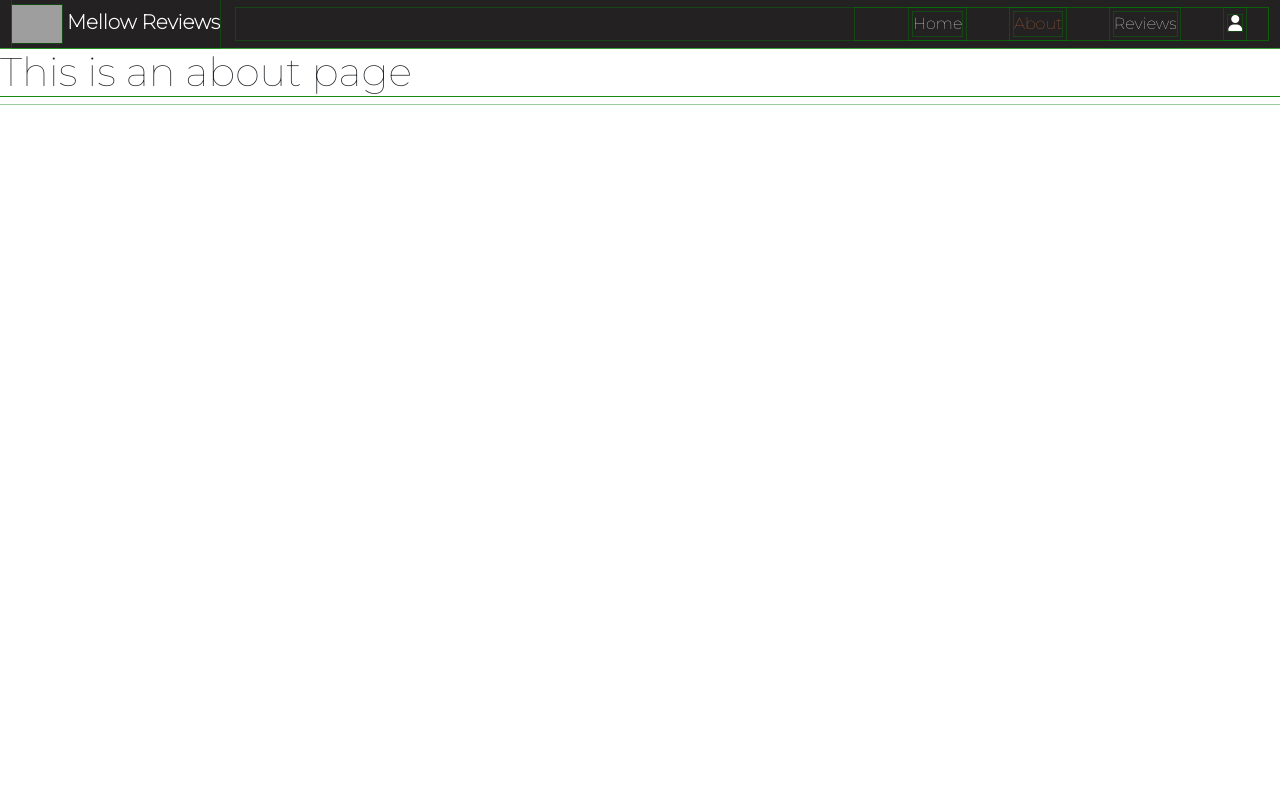
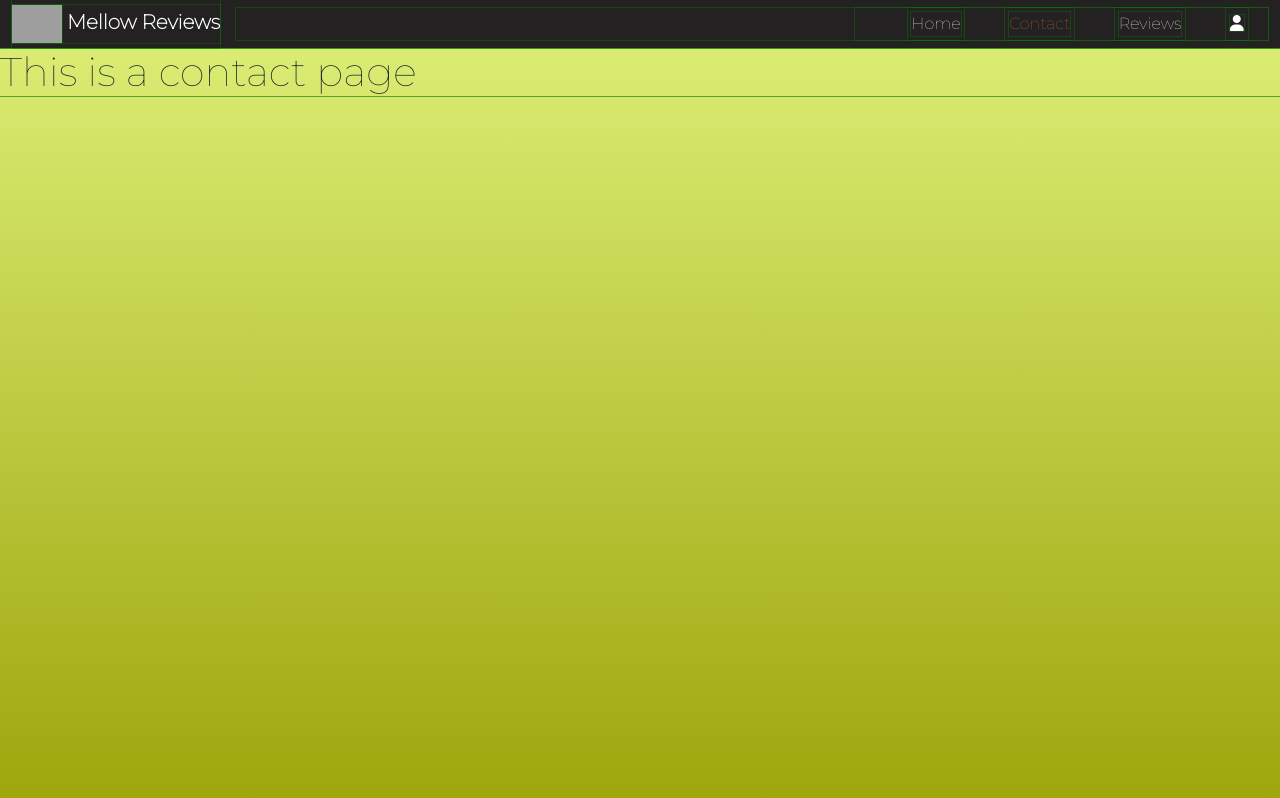
Before and after one commit to JesseSpence/CapstoneFrontend, a Vue app: page /about in a window 1280 px wide. Shown: the top 798 px of the page. Built offline with nearby package versions, Linux system fonts and the light colour scheme; grey boxes are pictures that could not be loaded.

Commit message:
login functionality

```diff
--- a/public/index.html
+++ b/public/index.html
@@ -4,7 +4,7 @@
     <meta charset="utf-8">
     <meta http-equiv="X-UA-Compatible" content="IE=edge">
     <meta name="viewport" content="width=device-width,initial-scale=1.0">
-    <link rel="icon" href="<%= BASE_URL %>favicon.ico">
+    <link rel="icon" href="<%= BASE_URL %>pngwing.com.png">
     <link href="https://cdn.jsdelivr.net/npm/bootstrap@5.2.0/dist/css/bootstrap.min.css" rel="stylesheet" integrity="sha384-gH2yIJqKdNHPEq0n4Mqa/HGKIhSkIHeL5AyhkYV8i59U5AR6csBvApHHNl/vI1Bx" crossorigin="anonymous">
     <script src="https://kit.fontawesome.com/f84eacdb8e.js" crossorigin="anonymous"></script>
     <title><%= htmlWebpackPlugin.options.title %></title>
--- a/src/components/Login.vue
+++ b/src/components/Login.vue
@@ -5,8 +5,10 @@
       <div class="inputgroup">
         <input
           type="email"
+          name="email"
           aria-label="Email"
           placeholder="email"
+          autocomplete="on"
           class="formcontrol"
           v-model="email"
           required
@@ -14,6 +16,8 @@
 
         <input
           type="password"
+          autocomplete="on"
+          name="password"
           placeholder="password"
           aria-label="Password"
           class="formcontrol"
@@ -25,11 +29,12 @@
       {{ password }}
       <div class="buttons">
         <button type="submit">Login</button>
-        <div v-if="token">
+        <!-- <div v-if="token">
           <button @click="Verify">Browse</button>
-        </div>
+        </div> -->
+
+        <div v-if="user">Hello {{ user.username }}</div>
         <div v-else>checking ..</div>
-        <div v-if="user">Hello {{ user.username }}</div>
       </div>
     </form>
   </div>
@@ -52,17 +57,30 @@ export default {
     };
   },
   methods: {
-    Login() {
-      this.$store.dispatch("Login", {
-        email: this.email,
-        password: this.password,
-      });
+    async Login() {
+      if (!this.$store.state.token) {
+        await this.$store.dispatch("Login", {
+          email: this.email,
+          password: this.password,
+        });
+        this.$store.dispatch("Verify", this.token);
+        setTimeout(this.$router.push("/User"), 2000);
+        let sidebar = document.querySelector("#sidebar");
+        let container = document.querySelector(".my-container");
+        sidebar.classList.toggle("active-nav");
+        container.classList.toggle("active-cont");
+      } else {
+        console.log("how have you done this");
+      }
     },
-    Verify() {
-      this.$store.dispatch("Verify", this.token);
-    },
+    // Verify() {
+    //   setTimeout(this.$store.dispatch("Verify", this.token), 5000);
+    // },
+
     Logout() {
       this.$store.commit("Logout");
+      console.log("goodbye, see you later");
+      this.$router.push("/");
     },
   },
 };
@@ -85,7 +103,7 @@ input.formcontrol {
   border-radius: 20px;
   background: rgba(48, 44, 44, 0.381);
   width: 180px;
-  color: rgb(167, 32, 32);
+  color: rgb(224, 221, 221);
   margin: 5% auto;
   padding: 2% 0 2% 5%;
 }
--- a/src/components/Navbar.vue
+++ b/src/components/Navbar.vue
@@ -9,8 +9,8 @@
     <nav class="navbar navbar-expand-lg">
       <div class="container-fluid">
         <a class="navbar-brand" href="#"
-          ><img width="50" src="https://i.ibb.co/nfvy8n7/pngwing-com.png" />
-          Mellow Reviews</a
+          ><router-link class="nav-link active" to="/"><img width="50" src="https://i.ibb.co/nfvy8n7/pngwing-com.png" />
+          Mellow Reviews</router-link></a
         >
         <button
           class="toggler"
@@ -29,13 +29,24 @@
               <router-link class="nav-link active" to="/">Home</router-link>
             </li>
             <li class="nav-item">
-              <router-link class="nav-link" to="/about">About</router-link>
+              <router-link class="nav-link" to="/about">Contact</router-link>
             </li>
+
             <li class="nav-item">
               <router-link class="nav-link" to="/Posts">Reviews</router-link>
             </li>
-
-            <li class="nav-item" id="menu-bn" @click="accountToggle()">
+            <li v-if="user" class="nav-item">
+              <router-link class="nav-link" to="/User"><i class="fa-solid fa-user"></i></router-link>
+            </li>
+            <li
+            class=" nav-item"
+          type="button"
+          data-bs-toggle="collapse"
+          data-bs-target="#navbarContent"
+          aria-controls="navbarContent"
+          aria-expanded="false"
+          aria-label="Toggle navigation"
+            v-else  id="menu-bn" @click="accountToggle()">
               <i class="fa-solid fa-user"></i>
             </li>
           </ul>
@@ -51,6 +62,11 @@ export default {
   components: {
     Login,
     Register,
+  },
+  computed: {
+   user() {
+      return this.$store.state.user;
+    },
   },
   methods: {
     accountToggle() {
--- a/src/store/index.js
+++ b/src/store/index.js
@@ -53,27 +53,6 @@ export default createStore({
     context.commit("SetUsers",UsersArray);
     },
 
-    Login: async (context,payload)=>{
-      const res = await fetch("https://jessesfoodblog.herokuapp.com/users/login",{
-        method:"POST",
-        body:JSON.stringify({
-          email:payload.email,
-          password:payload.password
-        }),
-        headers: {
-          'Content-type': 'application/json; charset=UTF-8',
-        },
-      })
-      .then(res => res.json())
-      .then(tokendata=>{
-        console.log(tokendata);
-        console.log(tokendata.token);
-  //if (data.token){}
-        context.commit("SetToken", tokendata.token)
-      })
-
-    },
-
     Verify:async (context,token)=>{
       const res = await fetch("https://jessesfoodblog.herokuapp.com/users/users/verify", {
         method:"GET",
@@ -92,6 +71,30 @@ export default createStore({
       //   name:"posts"
       // })
     },
+
+    Login: async (context,payload,)=>{
+      const res = await fetch("https://jessesfoodblog.herokuapp.com/users/login", {
+        method: "POST",
+        body: JSON.stringify({
+          email: payload.email,
+          password: payload.password
+        }),
+        headers: {
+          'Content-type': 'application/json; charset=UTF-8',
+        },
+      })
+        .then(res => res.json())
+        .then(tokendata => {
+          console.log(tokendata);
+          console.log(tokendata.token);
+
+          //if (data.token){}
+          context.commit("SetToken", tokendata.token)
+        });
+      // const ver = app.methods.Verify(context,token)
+      //   return ver
+    },
+
 
     Register: async (context,payload)=>{
       const res = await fetch("https://jessesfoodblog.herokuapp.com/users/register",{
--- a/src/views/AboutView.vue
+++ b/src/views/AboutView.vue
@@ -1,5 +1,21 @@
 <template>
+<div id="body">
   <div class="about">
-    <h1>This is an about page</h1>
+    <h1>This is a contact page</h1>
+  </div>
   </div>
 </template>
+
+<style scoped>
+#body {
+  background: rgb(40, 36, 2);
+  background: linear-gradient(
+    0deg,
+    rgb(155, 162, 6) 0%,
+    rgb(218, 236, 115) 100%
+  );
+  background-repeat: no-repeat;
+  background-position: cover;
+  min-height: 100vh;
+}
+</style>
--- a/src/views/User.vue
+++ b/src/views/User.vue
@@ -1,24 +1,65 @@
-<template >
-    <div v-if="user">
-        <h1>{{user.username}}</h1>
+<template>
+  <div v-if="user">
+    <div class="userbox">
+      <h1>{{ user.username }}</h1>
+      <h3>{{ user.name }} {{ user.surname }}</h3>
+      <div class="userPic">
+        <img :src="user.profilePicture" alt="" />
+      </div>
     </div>
-    <button @click="UserChecker">Look</button>
+  </div>
+
+  <button @click="Logout">Logout</button>
+  <button @click="UserChecker">Look</button>
 </template>
+
 <script>
 export default {
-    computed:{
-        user(){
-            return this.$store.state.user
-        }
+    computed: {
+
+    user() {
+      return this.$store.state.user;
+        },
+
+     token() {
+      return this.$store.state.token;
     },
-    methods:{
-        UserChecker(){
-            console.log(this.user);
-        }
-    }
+  },
+  methods: {
+    UserChecker() {
+      console.log(this.user);
+      },
+      Logout() {
+          console.log("goodbye, see you later");
+        this.$store.commit("Logout");
+        this.$router.push("/");
+    },
+  },
 
+};
+</script>
+<style scoped>
+.userbox {
+    display: flex;
+    flex-direction: column;
+  width: 40vw;
+  text-align: center;
+  margin: 10% auto;
 }
-</script>
-<style lang="">
 
+.userPic {
+  border-radius: 50%;
+  width: 250px;
+  height: 280px;
+  align-self: center;
+  overflow: clip;
+  display: flex;
+  justify-content: center;
+  border: 5px solid rgb(223, 220, 220);
+  box-shadow: rgba(0, 0, 0, 0.25) 0px 54px 55px, rgba(0, 0, 0, 0.12) 0px -12px 30px, rgba(0, 0, 0, 0.12) 0px 4px 6px, rgba(0, 0, 0, 0.17) 0px 12px 13px, rgba(0, 0, 0, 0.09) 0px -3px 5px;
+}
+img {
+  width: 250px;
+  height: auto;
+}
 </style>
--- a/vue.config.js
+++ b/vue.config.js
@@ -3,7 +3,7 @@ module.exports = defineConfig({
   transpileDependencies: true
 })
 
-const { defineConfig } = require('@vue/cli-service')
+// const { defineConfig } = require('@vue/cli-service')
 module.exports = defineConfig({
   transpileDependencies: true,
   devServer: {
```
Also changed, not shown: public/pngwing.com.png (added).
